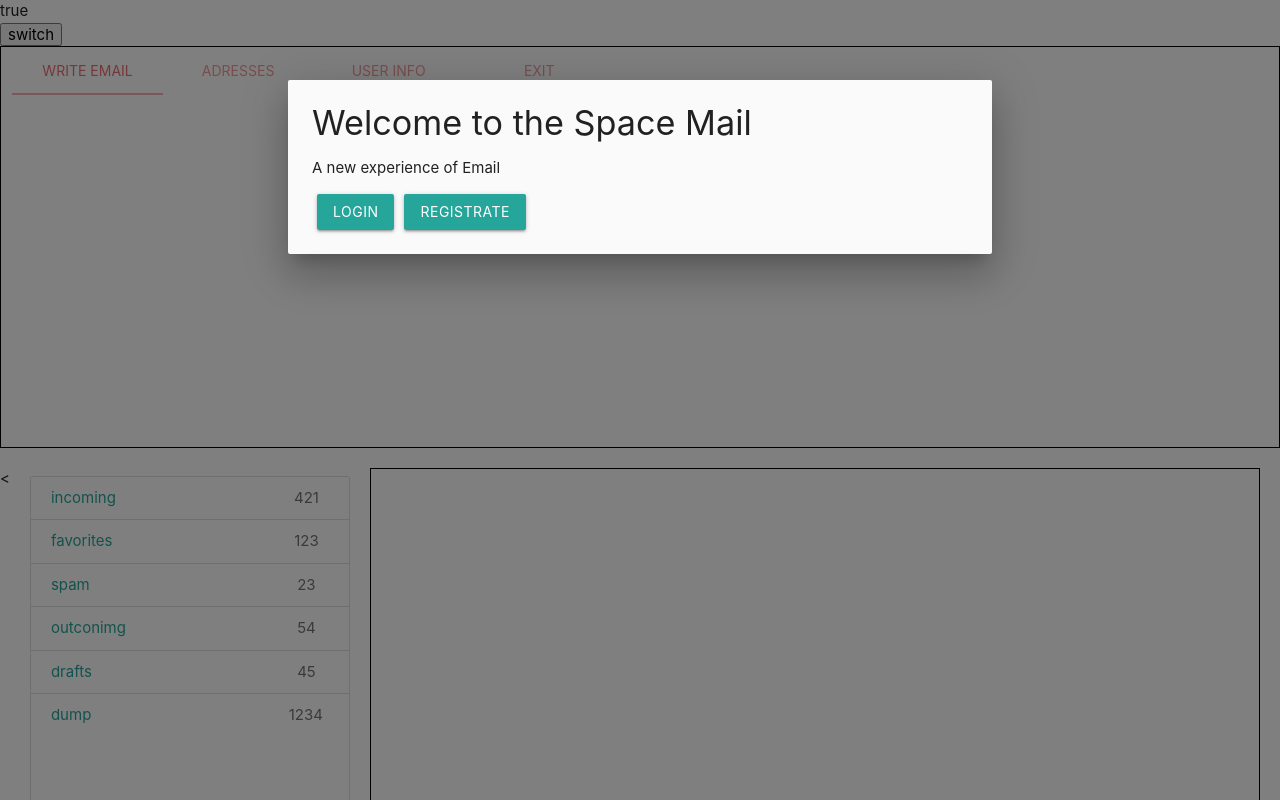
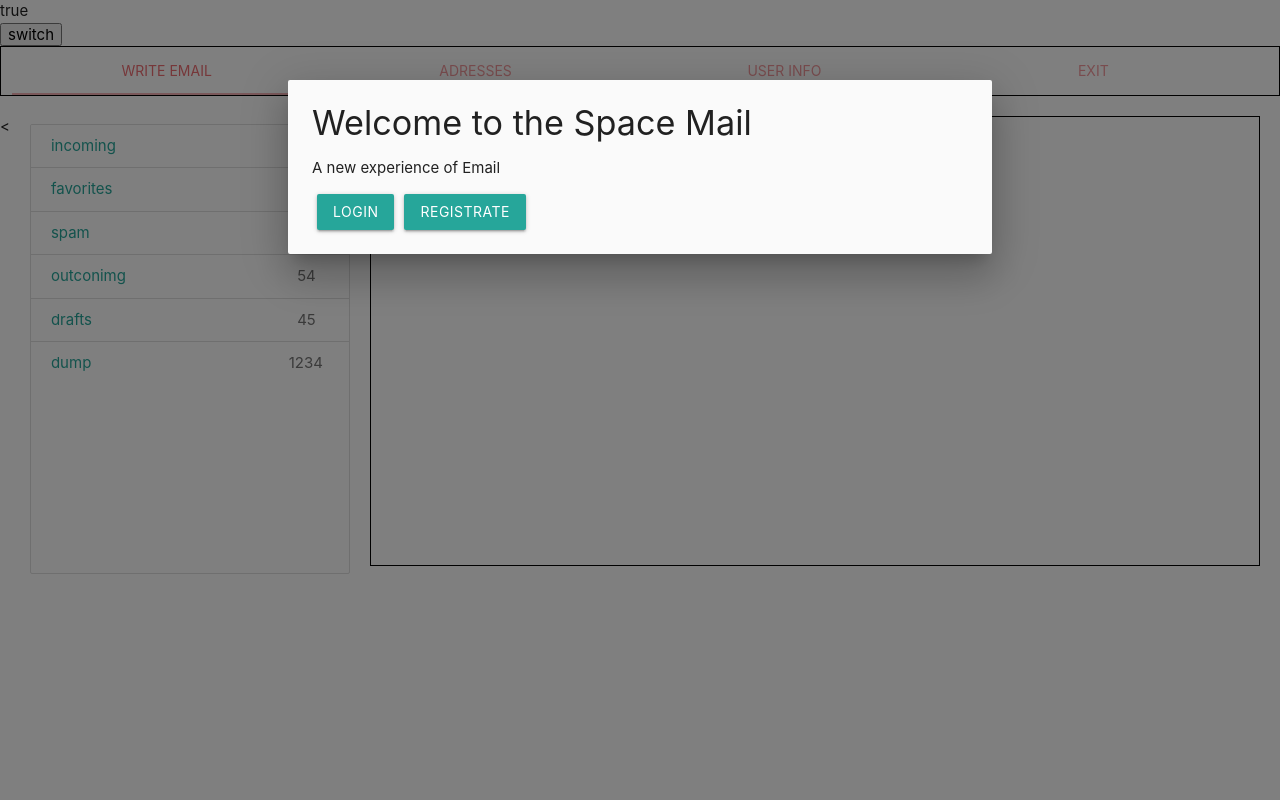
Before and after one commit to Spectr67/mail-app-vue, a Vue app: page / in a window 1280 px wide. Shown: the top 800 px of the page. Built offline with nearby package versions, Linux system fonts and the light colour scheme.

Commit message:
add changing tabs content in universal-window div

```diff
--- a/src/App.vue
+++ b/src/App.vue
@@ -20,6 +20,7 @@
   data() {
     return {
       isShow: true,
+      activeTab: 1,
       universalWindowContent: '',
       users: [],
       currentUser: null,
@@ -66,7 +67,8 @@
     />
 
     <button @click="isShow = !isShow">switch</button>
-    <MTab :list="tabs" />
+    <MTab :list="tabs" @tab-change="activeTab = $event" />
+
     <div class="row">
       <
       <div class="collection">
@@ -78,7 +80,12 @@
         />
       </div>
 
-      <div class="universal-window"></div>
+      <div class="universal-window">
+        <div v-if="activeTab === 1">Write Email content</div>
+        <div v-else-if="activeTab === 2">Addresses content</div>
+        <div v-else-if="activeTab === 3">User Info content</div>
+        <div v-else-if="activeTab === 4">Exit content</div>
+      </div>
     </div>
   </div>
 </template>
--- a/src/components/MTab.vue
+++ b/src/components/MTab.vue
@@ -1,15 +1,26 @@
 <script>
 export default {
   props: ['list'],
+  data() {
+    return {
+      activeTabId: null,
+    }
+  },
+  emits: ['tab-change'],
   mounted() {
     const el = this.$refs.tabs
     requestAnimationFrame(() => {
-      M.Tabs.init(el, { swipeable: true })
+      M.Tabs.init(el, {
+        onShow: tab => {
+          const id = tab.id.replace('tab-', '')
+          this.activeTabId = Number(id)
+          this.$emit('tab-change', this.activeTabId)
+        },
+      })
     })
   },
 }
 </script>
-
 <template>
   <div class="row">
     <div class="col s12">
@@ -23,9 +34,10 @@
     <div
       class="col s12"
       v-for="item in list"
-      :key="item.id"
+      :key="'content-' + item.id"
       :id="'tab-' + item.id"
-    ></div>
+      style="display: none"
+    />
   </div>
 </template>
 
--- a/src/components/ModalWindow.vue
+++ b/src/components/ModalWindow.vue
@@ -10,14 +10,15 @@
   secondName: '',
   availableAddresses: [],
   mail: {
-    incoming: { count: 2 },
-    favorites: { count: 3 },
+    incoming: { count: 0 },
+    favorites: { count: 0 },
     spam: { count: 0 },
     outconimg: { count: 0 },
     drafts: { count: 0 },
-    dump: { count: 4 },
+    dump: { count: 0 },
   },
 })
+
 import MButton from './MButton.vue'
 import MFormRegistration from './MFormRegisrtation.vue'
 import MFormLogin from './MFormLogin.vue'
```
